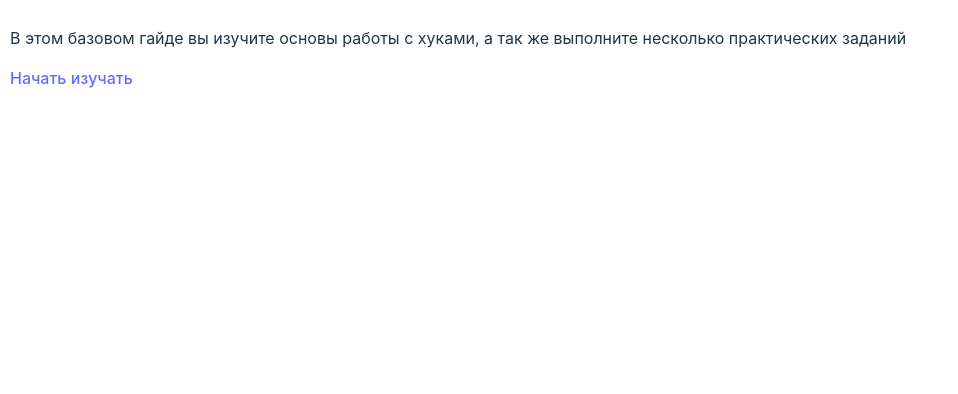
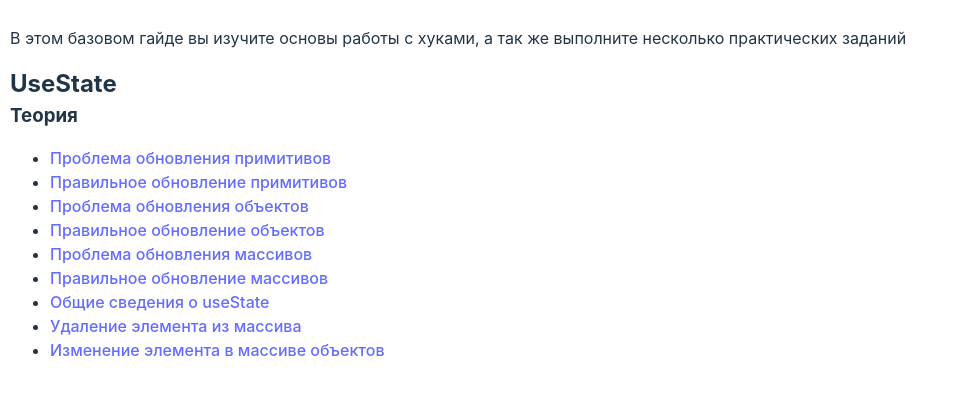
Before and after one commit to AndrewChernigovsky/hooksReact, a React (Vite) app: page / in a window 1280 px wide. Shown: the top 394 px of the page, without its empty margins (0-958 px from the left). Built offline with nearby package versions, Linux system fonts and the light colour scheme.

Commit message:
rewirk routes system

```diff
--- a/src/App.jsx
+++ b/src/App.jsx
@@ -1,5 +1,4 @@
-import { Link } from "react-router-dom";
-import { pathNames } from "./assets/routes/useState";
+import { UseStateTopicsList } from "./useState/TopicsList";
 
 function App() {
 	return (
@@ -8,7 +7,8 @@ function App() {
 				В этом базовом гайде вы изучите основы работы с хуками, а так же
 				выполните несколько практических заданий
 			</p>
-			<Link to={pathNames.useState.example1}>Начать изучать</Link>
+			<h2>UseState</h2>
+			<UseStateTopicsList />
 		</>
 	);
 }
--- /dev/null
+++ b/src/useState/TopicsList.jsx
@@ -0,0 +1,98 @@
+import { Link } from "react-router-dom";
+import { pathNames } from "../assets/routes/useState";
+
+export const useStateTopicsInfo = {
+	example: {
+		example1: {
+			name: "Проблема обновления примитивов",
+			src: "/src/useState/examples/Example1.jsx",
+		},
+		example2: {
+			name: "Правильное обновление примитивов",
+			src: "/src/useState/examples/Example2.jsx",
+		},
+		example3: {
+			name: "Проблема обновления объектов",
+			src: "/src/useState/examples/Example3.jsx",
+		},
+		example4: {
+			name: "Правильное обновление объектов",
+			src: "/src/useState/examples/Example4.jsx",
+		},
+		example5: {
+			name: "Проблема обновления массивов",
+			src: "/src/useState/examples/Example5.jsx",
+		},
+		example6: {
+			name: "Правильное обновление массивов",
+			src: "/src/useState/examples/Example6.jsx",
+		},
+		example7: {
+			name: "Общие сведения о useState",
+			src: "/src/useState/examples/Example7.jsx",
+		},
+		example8: {
+			name: "Удаление элемента из массива",
+			src: "/src/useState/examples/Example8.jsx",
+		},
+		example9: {
+			name: "Изменение элемента в массиве объектов",
+			src: "/src/useState/examples/Example9.jsx",
+		},
+	},
+};
+
+export const UseStateTopicsList = () => {
+	return (
+		<>
+			<h3>Теория</h3>
+			<ul>
+				<li>
+					<Link to={pathNames.useState.example1}>
+						{useStateTopicsInfo.example.example1.name}
+					</Link>
+				</li>
+				<li>
+					<Link to={pathNames.useState.example2}>
+						{useStateTopicsInfo.example.example2.name}
+					</Link>
+				</li>
+				<li>
+					<Link to={pathNames.useState.example3}>
+						{useStateTopicsInfo.example.example3.name}
+					</Link>
+				</li>
+				<li>
+					<Link to={pathNames.useState.example4}>
+						{useStateTopicsInfo.example.example4.name}
+					</Link>
+				</li>
+				<li>
+					<Link to={pathNames.useState.example5}>
+						{useStateTopicsInfo.example.example5.name}
+					</Link>
+				</li>
+				<li>
+					<Link to={pathNames.useState.example6}>
+						{useStateTopicsInfo.example.example6.name}
+					</Link>
+				</li>
+				<li>
+					<Link to={pathNames.useState.example7}>
+						{useStateTopicsInfo.example.example7.name}
+					</Link>
+				</li>
+				<li>
+					<Link to={pathNames.useState.example8}>
+						{useStateTopicsInfo.example.example8.name}
+					</Link>
+				</li>
+				<li>
+					<Link to={pathNames.useState.example9}>
+						{useStateTopicsInfo.example.example9.name}
+					</Link>
+				</li>
+			</ul>
+		</>
+	);
+};
--- a/src/useState/examples/Example1.jsx
+++ b/src/useState/examples/Example1.jsx
@@ -1,6 +1,7 @@
 import { Link } from "react-router-dom";
 import { Header } from "../../Header.jsx";
 import { pathNames } from "../../assets/routes/useState.jsx";
+import { useStateTopicsInfo } from "../TopicsList.jsx";
 
 export const Example1 = () => {
 	let value = "old value";
@@ -10,7 +11,10 @@ export const Example1 = () => {
 	};
 	return (
 		<div>
-			<Header title="Базовая теория useState" src="src/useState/Example1.jsx" />
+			<Header
+				title={useStateTopicsInfo.example.example1.name}
+				src={useStateTopicsInfo.example.example1.src}
+			/>
 
 			<p>Вот так в ванильном JS мы изменяли значение переменной:</p>
 
--- a/src/useState/examples/Example2.jsx
+++ b/src/useState/examples/Example2.jsx
@@ -2,6 +2,7 @@ import { useState } from "react";
 import { Link } from "react-router-dom";
 import { Header } from "../../Header.jsx";
 import { pathNames } from "../../assets/routes/useState.jsx";
+import { useStateTopicsInfo } from "../TopicsList.jsx";
 
 export const Example2 = () => {
 	const [value, setValue] = useState("old value");
@@ -12,7 +13,10 @@ export const Example2 = () => {
 
 	return (
 		<div>
-			<Header title="Базовая теория useState" src="src/useState/Example2.jsx" />
+			<Header
+				title={useStateTopicsInfo.example.example2.name}
+				src={useStateTopicsInfo.example.example2.src}
+			/>
 
 			<p>
 				Теперь давайте обновлять значение правильно, для этого на понадобится
--- a/src/useState/examples/Example3.jsx
+++ b/src/useState/examples/Example3.jsx
@@ -1,6 +1,7 @@
 import { Link } from "react-router-dom";
 import { Header } from "../../Header.jsx";
 import { pathNames } from "../../assets/routes/useState.jsx";
+import { useStateTopicsInfo } from "../TopicsList.jsx";
 
 export const Example3 = () => {
 	const languageInfo = { languageName: "javaScript", createdAt: "8 июля 1996" };
@@ -11,7 +12,10 @@ export const Example3 = () => {
 
 	return (
 		<div>
-			<Header title="Базовая теория useState" src="src/useState/Example3.jsx" />
+			<Header
+				title={useStateTopicsInfo.example.example3.name}
+				src={useStateTopicsInfo.example.example3.src}
+			/>
 
 			<p>Работа с примитивами это - примитивно</p>
 			<p>
--- a/src/useState/examples/Example4.jsx
+++ b/src/useState/examples/Example4.jsx
@@ -2,6 +2,7 @@ import { useState } from "react";
 import { Link } from "react-router-dom";
 import { Header } from "../../Header.jsx";
 import { pathNames } from "../../assets/routes/useState.jsx";
+import { useStateTopicsInfo } from "../TopicsList.jsx";
 
 export const Example4 = () => {
 	const [languageInfo, setLanguageInfo] = useState({
@@ -15,7 +16,10 @@ export const Example4 = () => {
 
 	return (
 		<div>
-			<Header title="Базовая теория useState" src="src/useState/Example4.jsx" />
+			<Header
+				title={useStateTopicsInfo.example.example4.name}
+				src={useStateTopicsInfo.example.example4.src}
+			/>
 			<p>
 				Правильным же решением будет использовать useState для обновления
 				состояния в React
--- a/src/useState/examples/Example5.jsx
+++ b/src/useState/examples/Example5.jsx
@@ -1,6 +1,7 @@
 import { Link } from "react-router-dom";
 import { Header } from "../../Header.jsx";
 import { pathNames } from "../../assets/routes/useState.jsx";
+import { useStateTopicsInfo } from "../TopicsList.jsx";
 
 export const Example5 = () => {
 	const languages = ["HTML", "CSS"];
@@ -11,7 +12,10 @@ export const Example5 = () => {
 
 	return (
 		<div>
-			<Header title="Базовая теория useState" src="src/useState/Example5.jsx" />
+			<Header
+				title={useStateTopicsInfo.example.example5.name}
+				src={useStateTopicsInfo.example.example5.src}
+			/>
 			<p>
 				Как не трудно догадатся с массивами тоже не все так просто, просой push
 				не работает
--- a/src/useState/examples/Example6.jsx
+++ b/src/useState/examples/Example6.jsx
@@ -2,6 +2,7 @@ import { useState } from "react";
 import { Link } from "react-router-dom";
 import { Header } from "../../Header.jsx";
 import { pathNames } from "../../assets/routes/useState.jsx";
+import { useStateTopicsInfo } from "../TopicsList.jsx";
 
 export const Example6 = () => {
 	const [languages, setLanguages] = useState(["HTML", "CSS"]);
@@ -12,7 +13,10 @@ export const Example6 = () => {
 
 	return (
 		<div>
-			<Header title="Базовая теория useState" src="src/useState/Example6.jsx" />
+			<Header
+				title={useStateTopicsInfo.example.example6.name}
+				src={useStateTopicsInfo.example.example6.src}
+			/>
 			<p>
 				Правильным же решением будет использовать useState для обновления
 				состояния в React
--- a/src/useState/examples/Example7.jsx
+++ b/src/useState/examples/Example7.jsx
@@ -1,11 +1,15 @@
 import { Link } from "react-router-dom";
 import { Header } from "../../Header.jsx";
 import { pathNames } from "../../assets/routes/useState.jsx";
+import { useStateTopicsInfo } from "../TopicsList.jsx";
 
 export const Example7 = () => {
 	return (
 		<div>
-			<Header title="Базовая теория useState" src="src/useState/Example7.jsx" />
+			<Header
+				title={useStateTopicsInfo.example.example7.name}
+				src={useStateTopicsInfo.example.example7.src}
+			/>
 			<p>
 				Основная идея состоит в том, что мы не можем менять / добавлять /
 				редактировать один элемент, нам ОБЯЗАТЕЛЬНО нужно сделать ПОЛНУЮ его
--- a/src/useState/examples/Example8.jsx
+++ b/src/useState/examples/Example8.jsx
@@ -2,6 +2,7 @@ import { useState } from "react";
 import { Link } from "react-router-dom";
 import { Header } from "../../Header.jsx";
 import { pathNames } from "../../assets/routes/useState.jsx";
+import { useStateTopicsInfo } from "../TopicsList.jsx";
 
 export const Example8 = () => {
 	const [languagesInfo, setLanguagesInfo] = useState([
@@ -28,7 +29,10 @@ export const Example8 = () => {
 
 	return (
 		<div>
-			<Header title="Базовая теория useState" src="src/useState/Example8.jsx" />
+			<Header
+				title={useStateTopicsInfo.example.example8.name}
+				src={useStateTopicsInfo.example.example8.src}
+			/>
 			<p>
 				У нас есть начальное состояние: это массив объектов с информацией о
 				языках программирования
--- a/src/useState/examples/Example9.jsx
+++ b/src/useState/examples/Example9.jsx
@@ -2,6 +2,7 @@ import { useState } from "react";
 import { Link } from "react-router-dom";
 import { Header } from "../../Header.jsx";
 import { pathNames } from "../../assets/routes/useState.jsx";
+import { useStateTopicsInfo } from "../TopicsList.jsx";
 
 export const Example9 = () => {
 	const [languagesInfo, setLanguagesInfo] = useState([
@@ -30,7 +31,10 @@ export const Example9 = () => {
 
 	return (
 		<div>
-			<Header title="Базовая теория useState" src="src/useState/Example9.jsx" />
+			<Header
+				title={useStateTopicsInfo.example.example9.name}
+				src={useStateTopicsInfo.example.example9.src}
+			/>
 			<p>
 				Давай снова отредактируем наш немного не правильный массив объектов с
 				языками
```
